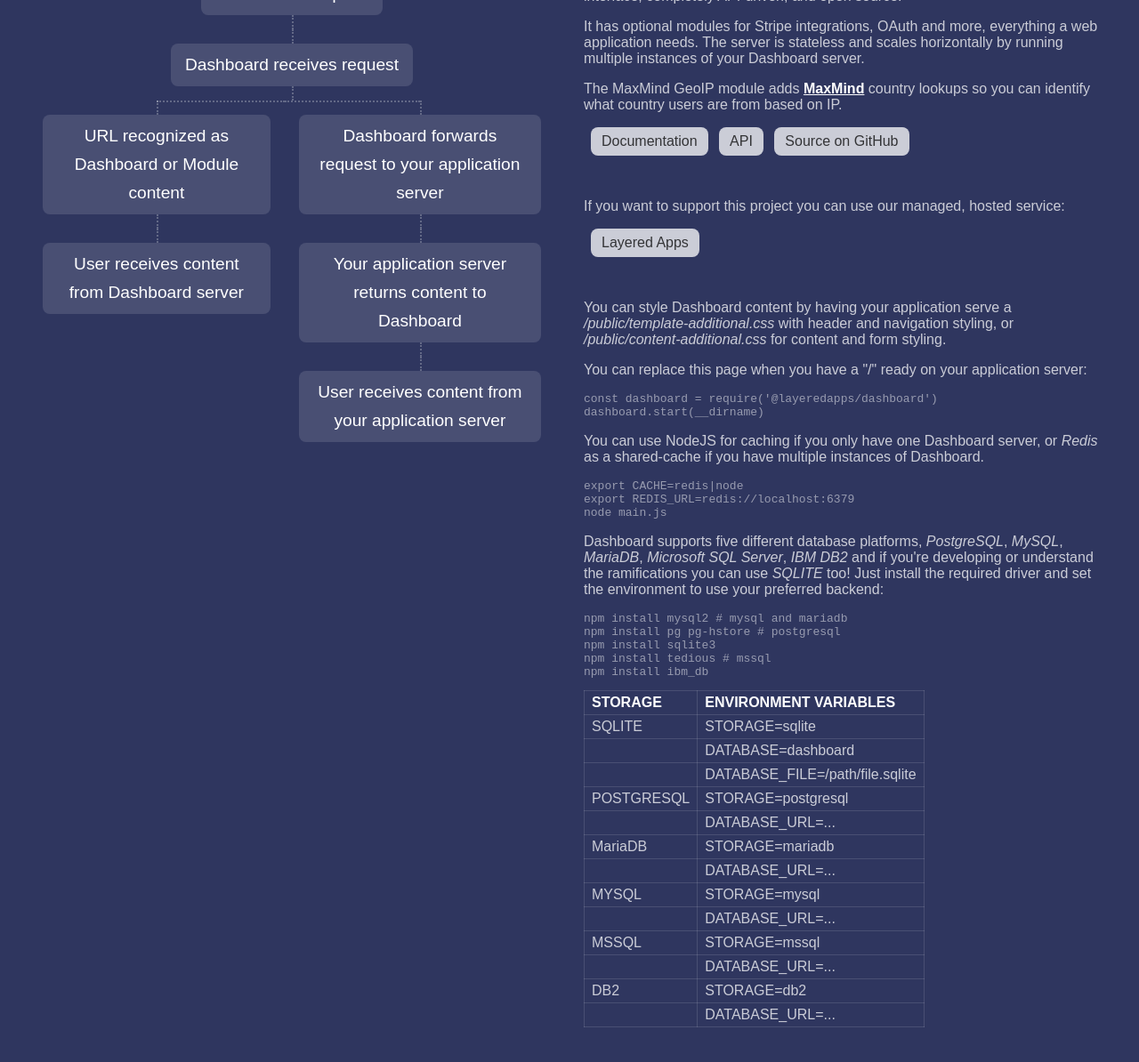
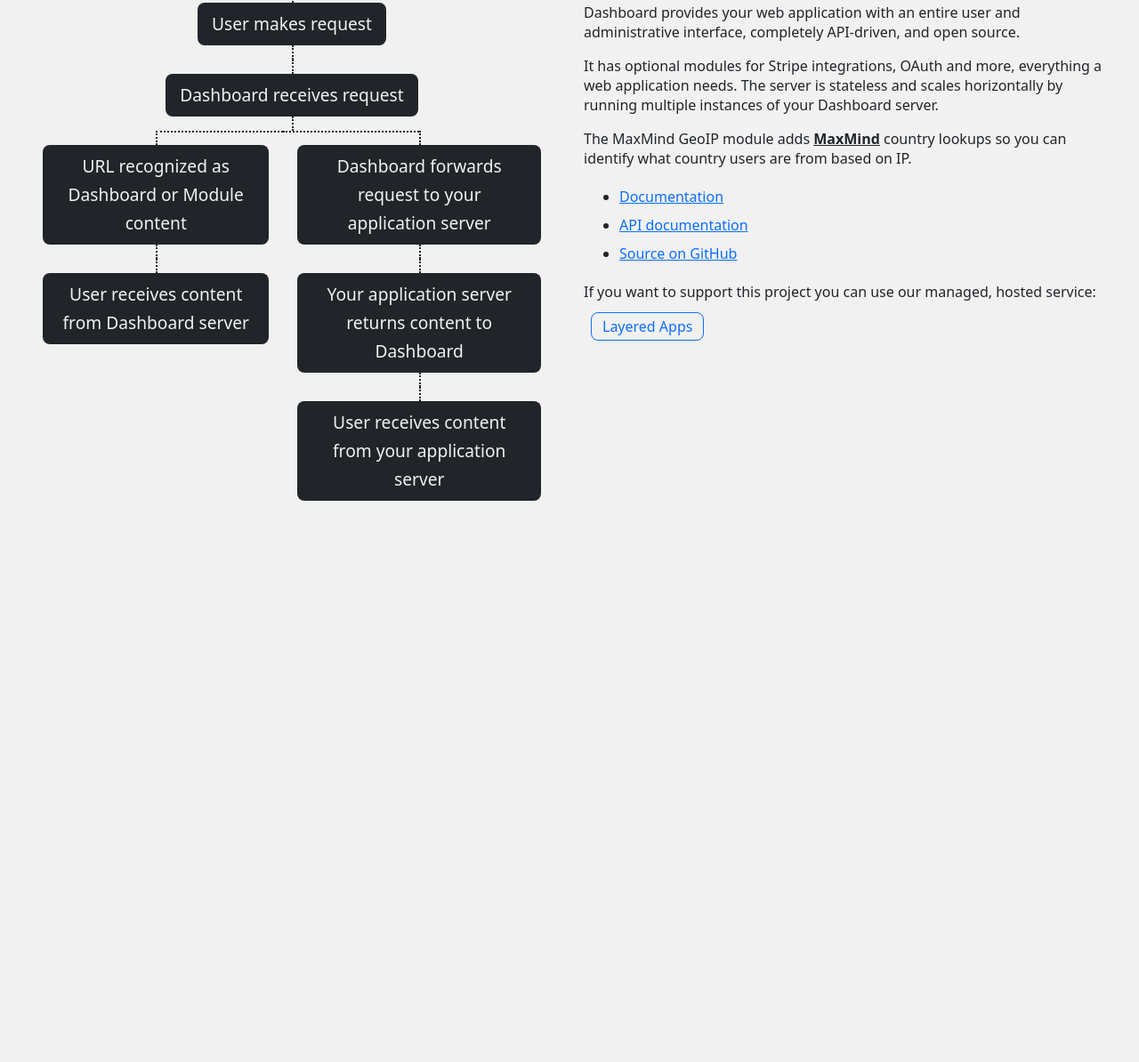
Before and after one commit to layeredapps/maxmind-geoip, a website: page src/www/index.html in a window 1280 px wide. Shown: the part 394-1588 px from the top of the page at 89% size. After the commit the page ends 989 px from the top, so only its background shows below. Drawn offline with Linux system fonts and the light colour scheme.

Commit message:
refactored colors

```diff
--- a/src/www/index.html
+++ b/src/www/index.html
@@ -3,7 +3,7 @@
   <head>
     <meta name="viewport" content="width=device-width, initial-scale=1">
     <meta charset="UTF-8" />
-    <title translate="yes">Dashboard + MaxMind GeoIP landing page</title>
+    <title translate="yes">Dashboard landing page</title>
     <link rel="icon" href="/public/favicon.ico" />
     <link rel="icon" type="image/png" sizes="32x32" href="/public/favicon-32x32.png" />
     <link rel="icon" type="image/png" sizes="16x16" href="/public/favicon-16x16.png" />
@@ -11,26 +11,21 @@
     <meta name="msapplication-TileColor" content="#da532c">
     <meta name="theme-color" content="#000000">
     <style>
-      body { background-color: #2F365F; font-family: sans-serif; padding: 0; margin: 0 }
-      h1 { line-height: 2.2rem; font-size: 1.2rem; color: #FFF; margin: 0; padding: 1rem 1rem 1rem 0.5rem; font-weight: normal }
+      body { background-color: var(--content-body); font-family: var(--content-font-sans-serif); padding: 0; margin: 0 }
+      h1 { line-height: 2.2rem; font-size: 1.2rem; color: var(--content-text); margin: 0; padding: 1rem 1rem 1rem 0.5rem; font-weight: normal }
       h1 a.button { float: right }
-      a.button { font-size: 1rem; margin-left: 0.5rem; color: rgba(255, 255, 255, 0.5); padding: 0.25rem 0.75rem; border: 1px solid rgba(255, 255, 255, 0.5); border-radius: 0.5rem; text-decoration: none; line-height: 1.5rem }
-      a.button:hover {  background-color: rgba(255, 255, 255, 0.125); color: #FFF; border-color: #FFF }
+      a.button { font-size: 1rem; margin-left: 0.5rem; color: var(--content-blue); padding: 0.25rem 0.75rem; border: 1px solid var(--content-blue); border-radius: 0.5rem; text-decoration: none; line-height: 1.5rem }
+      a.button:hover {  background-color: var(--content-blue); color: var(--content-body); border-color: var(--content-blue) }
       a.button:active,
-      a.button:focus { border-color: #FFF }
-      .mast { padding: 2rem; margin-bottom: 2rem; background-color: rgba(0, 0, 0, 0.25) }
-      .mast h2 { color: #FFF; font-size: 5rem; font-weight: normal; padding: 0; margin: 0 }
-      .intro { padding: 0 2rem; display: grid; grid-template-columns: 1fr 1fr; grid-gap: 2rem }
-      .intro p { color: rgba(255, 255, 255, 0.75); padding: 0 }
-      .intro p a { font-weight: bold; color: #FFF }
-      .intro a.button { background-color: rgba(255, 255, 255, 0.75); border: none; color: rgba(0, 0, 0, 0.75); display: inline-block; margin-bottom: 2rem }
-      .intro a.button:hover { background-color: rgba(255, 255, 255, 0.5) }
-      .intro pre { color: rgba( 255, 255, 255, 0.5); font-family: monospace; width: 100%; overflow: auto }
-      .intro table { margin-bottom: 4rem; border-collapse: collapse; border: 1px solid rgba(255, 255, 255, 0.125) }
-      .intro th,
-      .intro td { border: 1px solid rgba(255, 255, 255, 0.125); text-align: left; padding: 0.25rem 0.5rem }
-      .intro th { color: #FFF; text-transform: uppercase }
-      .intro td { color: rgba(255, 255, 255, 0.75) }
+      a.button:focus { border-color: var(--content-text) }
+      .mast { padding: 2rem; margin-bottom: 2rem; background-color: var(--content-dark); color: var(--content-body) }
+      .mast h2 { color: var(--content-body); font-size: 5rem; font-weight: normal; padding: 0; margin: 0 }
+      .intro { font-size: 1rem; padding: 0 2rem; display: grid; grid-template-columns: 1fr 1fr; grid-gap: 2rem }
+      .intro p { color: var(--content-text); padding: 0 }
+      .intro p a { font-weight: bold; color: var(--content-text) }
+      .intro li { line-height: 2rem; color: var(--content-text) }
+      .intro a.link { padding: 0; border: none; color: var(--content-blue); display: inline-block; margin-right: 1rem }
+      .intro a.link:hover { text-decoration: underline; color: var(--content-text); background-color: transparent }
       .tree-body { display: table; margin: 0 auto }
       .tree-body .devices { margin-top: 1rem }
       .tree-body #sitemap { margin-top: 5rem }
@@ -42,12 +37,12 @@
       .tree ul { display: table }
       .tree ul { width: 100% }
       .tree li { display: table-cell; padding: 1rem 0 0 0; vertical-align: top }
-      .tree li:before { border-bottom: 2px dotted rgba(255, 255, 255, 0.25); content: ""; left: 0; position: absolute; right: 0; top: 0 }
+      .tree li:before { border-bottom: 2px dotted var(--content-dark); content: ""; left: 0; position: absolute; right: 0; top: 0 }
       .tree li:first-child:before { left: 50% }
       .tree li:last-child:before { right: 50% }
-      .tree span { display: inline-block; margin: 0 1rem 1rem; padding: 0.5rem 1rem; position: relative; border-radius: 0.5rem; color: #FFF; background-color: rgba(255, 255, 255, 0.125); font-weight: normal; font-size: 1.2rem; line-height: 2rem }
+      .tree span { display: inline-block; margin: 0 1rem 1rem; padding: 0.5rem 1rem; position: relative; border-radius: 0.5rem; color: var(--content-body); background-color: var(--content-dark); font-weight: normal; font-size: 1.2rem; line-height: 2rem }
       .tree ul:before,
-      .tree span:before { border-left: 2px dotted rgba(255, 255, 255, 0.25); content: ""; height: 1rem; left: 50%; position: absolute }
+      .tree span:before { border-left: 2px dotted var(--content-dark); content: ""; height: 1rem; left: 50%; position: absolute }
       .tree ul:before { top: -1rem }
       .tree span:before { top: -1rem }
       .tree>li { margin-top: 0 }
@@ -60,13 +55,32 @@
         h1 a { font-size: 0.9rem }
         td { font-size: 0.6rem }
       }
+
+      :root {
+        --content-body: #F1F1F1;
+        --content-blue: #0d6efd;
+        --content-text: #212529;
+        --content-dark: #212529;
+        --content-light: #CCC;
+        --content-font-sans-serif: system-ui, -apple-system, "Segoe UI", Roboto, "Helvetica Neue", Arial, "Noto Sans", "Liberation Sans", sans-serif, "Apple Color Emoji", "Segoe UI Emoji", "Segoe UI Symbol", "Noto Color Emoji";
+      }
+
+      @media (prefers-color-scheme: dark) {
+        :root {
+          --content-body: #22222B;
+          --content-blue: #a9b6c2;
+          --content-text: #F1F1F1;
+          --content-dark: rgba(255, 255, 255, 0.5);
+          --content-light: rgba(255, 255, 255, 0.25);
+        }
+      }
     </style>
   </head>
   <body>
     <h1>
       <a class="button" href="/account/signin">Sign in</a>
       <a class="button" href="/account/register">Register</a>
-      Dashboard + MaxMind GeoIP module
+      Dashboard
     </h1>
     <div class="mast">
       <h2>Build web apps faster with Dashboard</h2>
@@ -100,87 +114,13 @@
         <p>Dashboard provides your web application with an entire user and administrative interface, completely API-driven, and open source.</p>
         <p>It has optional modules for Stripe integrations, OAuth and more, everything a web application needs.  The server is stateless and scales horizontally by running multiple instances of your Dashboard server.</p>
         <p>The MaxMind GeoIP module adds <a href="https://maxmind.com">MaxMind</a> country lookups so you can identify what country users are from based on IP.</p>
-        <a href="https://layeredapps.github.io/maxmind-geoip-module" class="button">Documentation</a>
-        <a href="https://layeredapps.github.io/maxmind-geoip-api" class="button">API</a>
-        <a href="https://github.com/layeredapps/maxmind-geoip" class="button">Source on GitHub</a>
+        <ul>
+          <li><a href="https://layeredapps.github.io/maxmind-geoip-module" class="link">Documentation</a></li>
+          <li><a href="https://layeredapps.github.io/maxmind-geoip-api" class="link">API documentation</a></li>
+          <li><a href="https://github.com/layeredapps/maxmind-geoip" class="link">Source on GitHub</a></li>
+        </ul>
         <p>If you want to support this project you can use our managed, hosted service:</p>
         <a href="https://layeredapps.com" class="button">Layered Apps</a>
-        <p>You can style Dashboard content by having your application serve a <em>/public/template-additional.css</em> with header and navigation styling, or <em>/public/content-additional.css</em> for content and form styling.</p>
-        <p>You can replace this page when you have a "/" ready on your application server:</p>
-        <pre><code>const dashboard = require('@layeredapps/dashboard')
-dashboard.start(__dirname)</code></pre>
-        <p>You can use NodeJS for caching if you only have one Dashboard server, or <em>Redis</em> as a shared-cache if you have multiple instances of Dashboard.</p>
-        <pre><code>export CACHE=redis|node
-export REDIS_URL=redis://localhost:6379
-node main.js</code></pre>
-        <p>Dashboard supports five different database platforms, <em>PostgreSQL</em>, <em>MySQL</em>, <em>MariaDB</em>, <em>Microsoft SQL Server</em>, <em>IBM DB2</em> and if you're developing or understand the ramifications you can use <em>SQLITE</em> too!  Just install the required driver and set the environment to use your preferred backend:</p>
-<pre><code>npm install mysql2 # mysql and mariadb
-npm install pg pg-hstore # postgresql
-npm install sqlite3
-npm install tedious # mssql
-npm install ibm_db</code></pre>
-        <table>
-          <thead>
-            <tr>
-              <th>Storage</th>
-              <th>Environment variables</th>
-            </tr>
-          </thead>
-          <tbody>
-            <tr>
-              <td>SQLITE</td>
-              <td>STORAGE=sqlite</td>
-            </tr>
-            <tr>
-              <td></td>
-              <td>DATABASE=dashboard</td>
-            </tr>
-            <tr>
-              <td></td>
-              <td>DATABASE_FILE=/path/file.sqlite</td>
-            </tr>
-            <tr>
-              <td>POSTGRESQL</td>
-              <td>STORAGE=postgresql</td>
-            </tr>
-            <tr>
-              <td></td>
-              <td>DATABASE_URL=...</td>
-            </tr>
-            <tr>
-              <td>MariaDB</td>
-              <td>STORAGE=mariadb</td>
-            </tr>
-            <tr>
-              <td></td>
-              <td>DATABASE_URL=...</td>
-            </tr>
-            <tr>
-              <td>MYSQL</td>
-              <td>STORAGE=mysql</td>
-            </tr>
-            <tr>
-              <td></td>
-              <td>DATABASE_URL=...</td>
-            </tr>
-            <tr>
-              <td>MSSQL</td>
-              <td>STORAGE=mssql</td>
-            </tr>
-            <tr>
-              <td></td>
-              <td>DATABASE_URL=...</td>
-            </tr>
-            <tr>
-              <td>DB2</td>
-              <td>STORAGE=db2</td>
-            </tr>
-            <tr>
-              <td></td>
-              <td>DATABASE_URL=...</td>
-            </tr>
-          </tbody>
-        </table>
       </div>
     </div>
   </body>
```
